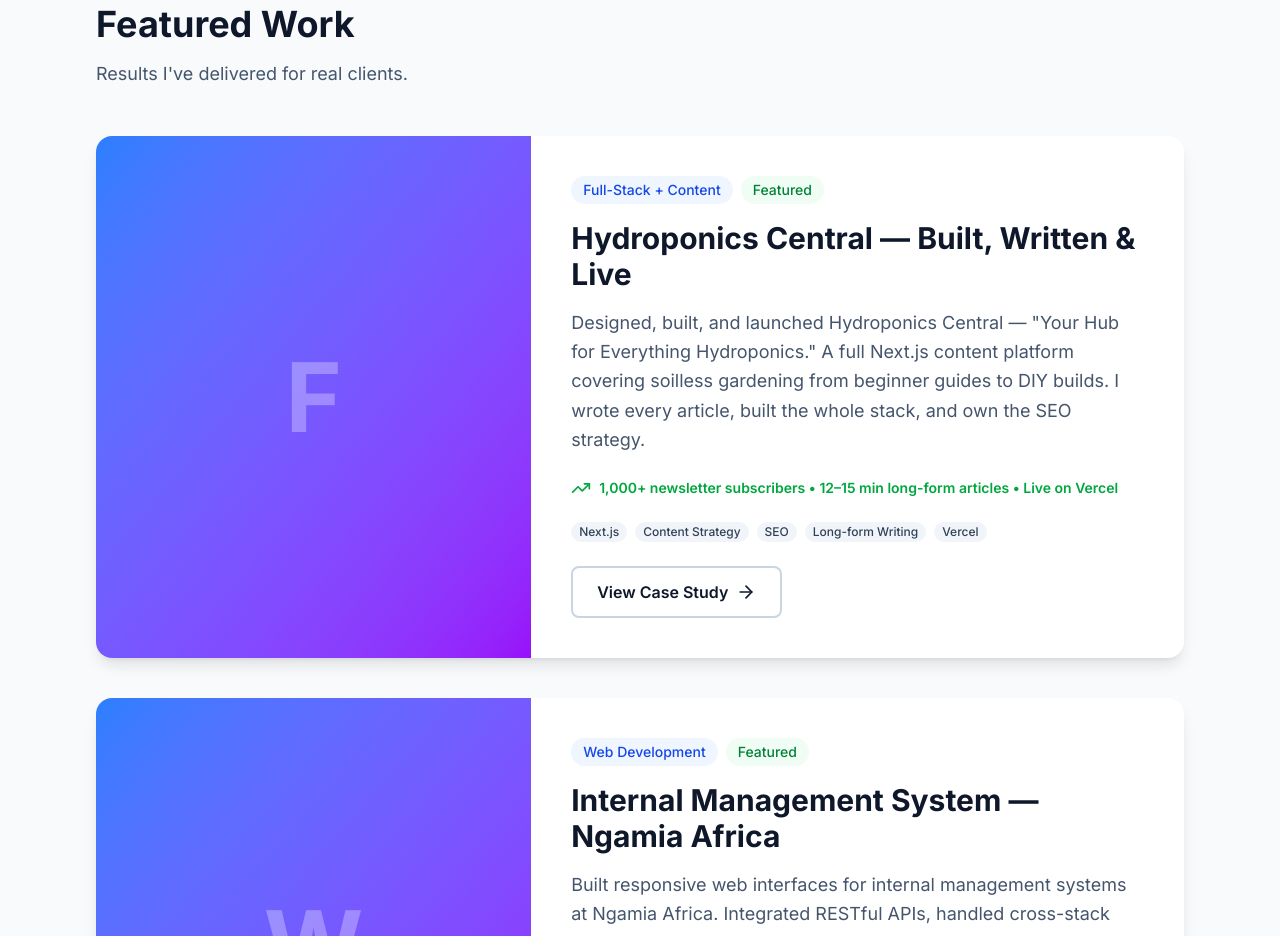
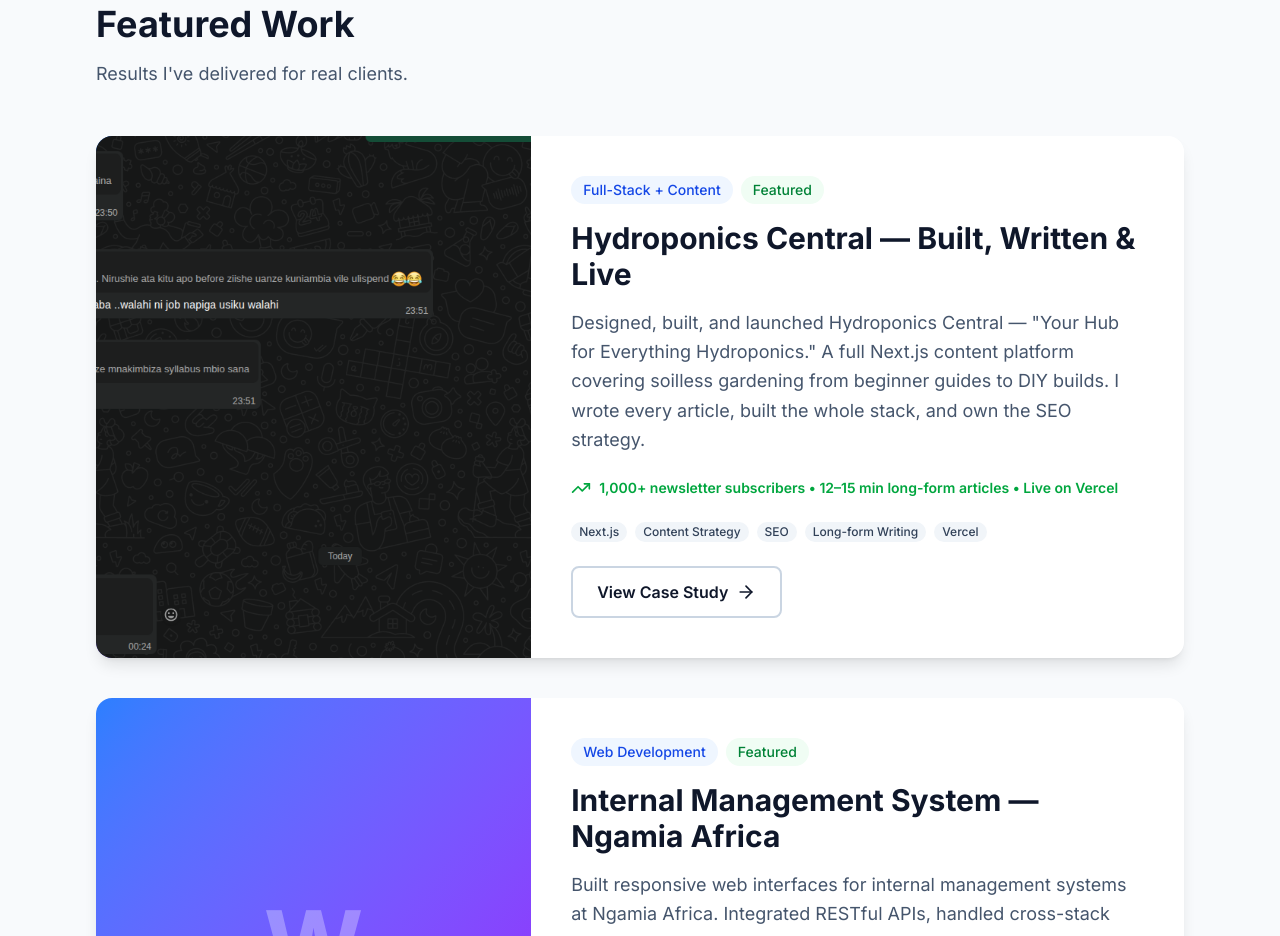
Before and after one commit to Sick-Carlito/portfolio-website, a Next.js app: page / in a window 1280 px wide. Shown: the part 2920-3856 px from the top of the page. Built offline with nearby package versions, Linux system fonts and the light colour scheme; no server answers.

Commit message:
fix: pass image prop to PortfolioCard on homepage

```diff
--- a/app/page.tsx
+++ b/app/page.tsx
@@ -159,6 +159,7 @@ export default function HomePage() {
                   metrics={item.metrics}
                   tags={item.tags}
                   featured={item.featured}
+                  image={item.image}
                 />
               </FadeIn>
             ))}
```
